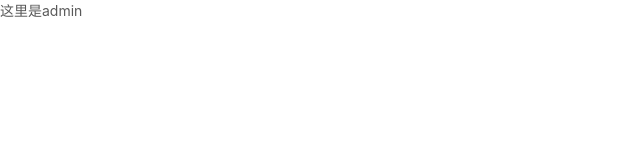
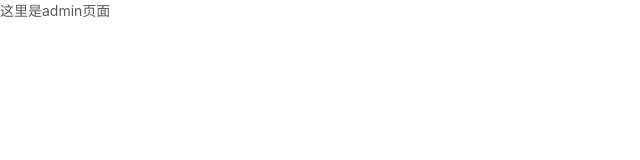
Before and after one commit to Qisimin/mua, a React app in the folder group/: page / in a window 1280 px wide. Shown: the top 160 px of the page, without its empty margins (0-640 px from the left). Built offline with nearby package versions, Linux system fonts and the light colour scheme.

Commit message:
Update admin.js

```diff
--- a/group/src/pages/admin/admin.js
+++ b/group/src/pages/admin/admin.js
@@ -4,7 +4,7 @@ class Admin extends React.Component{
     render(){
         return(
             <div>
-                这里是admin
+                这里是admin页面
             </div>
         )
     }
```
